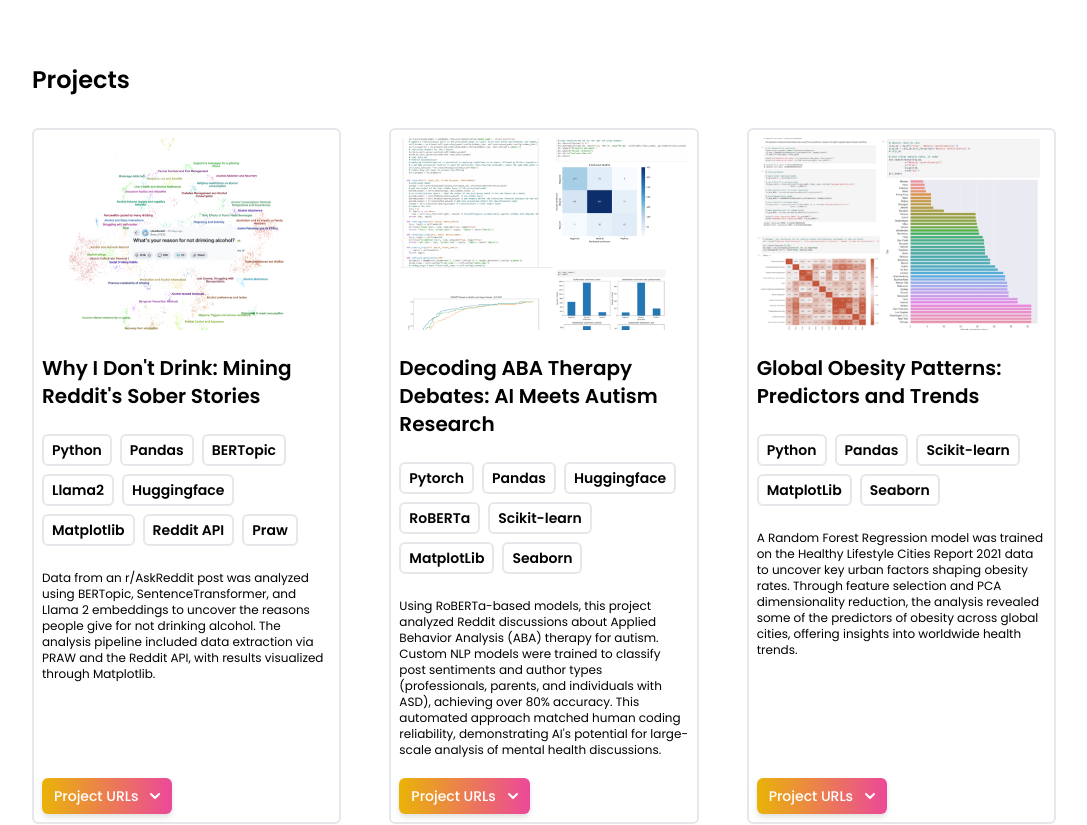
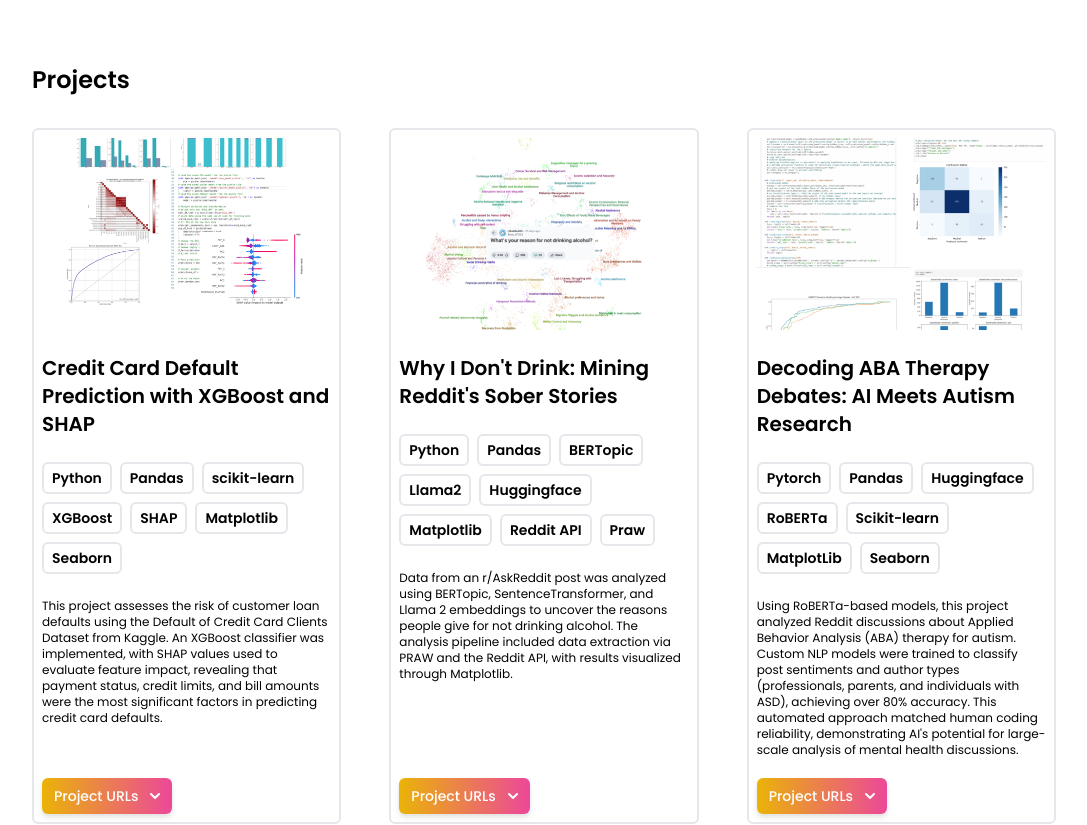
Before and after one commit to andrea-mar/ds-portfolio, a React (Vite) app: page / in a window 1280 px wide. Shown: the part 1640-2465 px from the top of the page, without its empty margins (96-1183 px from the left). Built offline with nearby package versions, Linux system fonts and the light colour scheme.

Commit message:
added credit card project

```diff
--- a/src/data/portfolio.js
+++ b/src/data/portfolio.js
@@ -1,4 +1,15 @@
 export default [
+    {
+        title: 'Credit Card Default Prediction with XGBoost and SHAP',
+        description:'This project assesses the risk of customer loan defaults using the Default of Credit Card Clients Dataset from Kaggle. An XGBoost classifier was implemented, with SHAP values used to evaluate feature impact, revealing that payment status, credit limits, and bill amounts were the most significant factors in predicting credit card defaults.',
+        imgUrl: 'assets/credit_card_kaggle.png',
+        stack:['Python', 'Pandas', 'scikit-learn', 'XGBoost', 'SHAP', 'Matplotlib', 'Seaborn'],
+        link: '',
+        links: [
+                {'Classification model notebook': 'https://github.com/andrea-mar/credit_default_risk/blob/main/credit_risk_model.ipynb'},
+                {'Inference notebook': 'https://github.com/andrea-mar/credit_default_risk/blob/main/inference.py'},
+            ]
+    },
     {
         title: 'Why I Don\'t Drink: Mining Reddit\'s Sober Stories',
         description:'Data from an r/AskReddit post was analyzed using BERTopic, SentenceTransformer, and Llama 2 embeddings to uncover the reasons people give for not drinking alcohol. The analysis pipeline included data extraction via PRAW and the Reddit API, with results visualized through Matplotlib.',
```
Also changed, not shown: public/assets/credit_card_kaggle.png (added).
